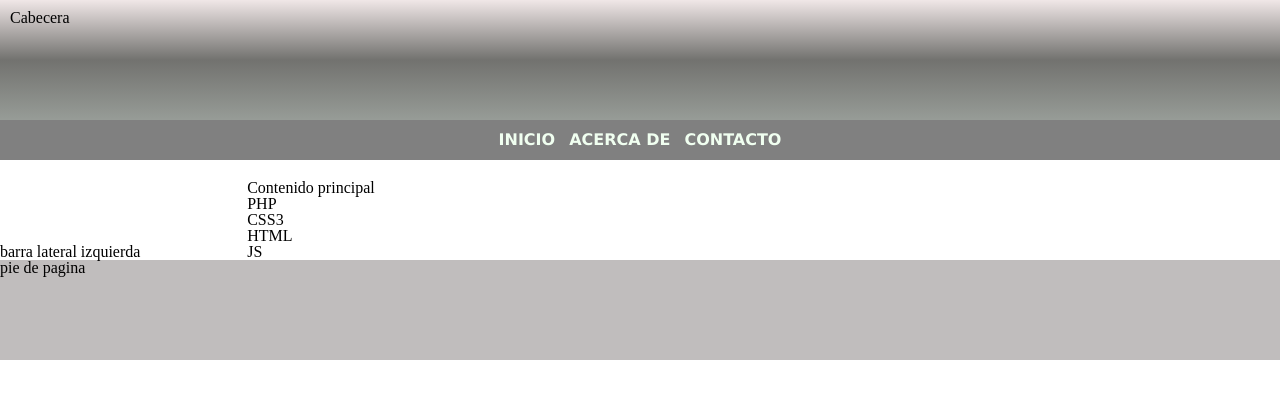
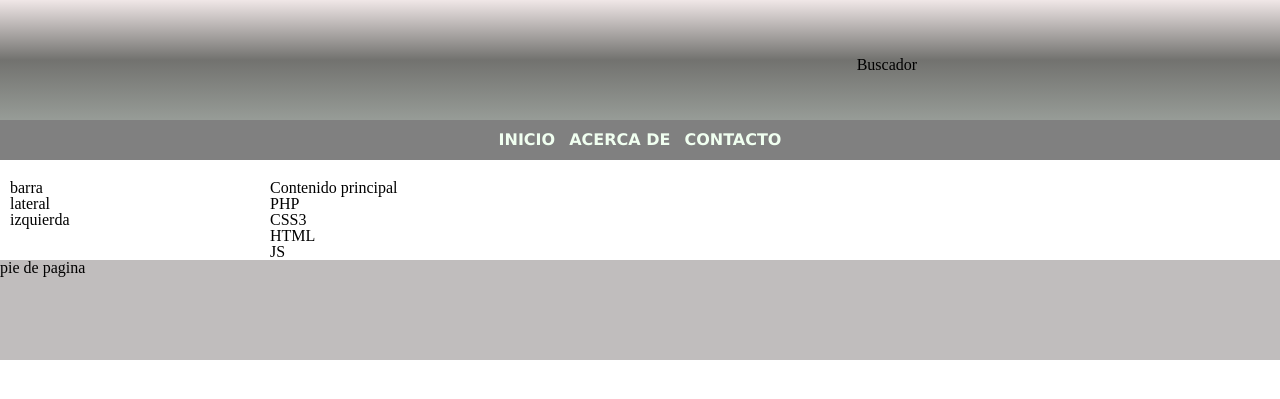
Before and after one commit to segundogaldames/cib-302-3500, a PHP site: page / in a window 1280 px wide. Shown: the top 399 px of the page. Run offline with PHP 8.4, Linux system fonts and the light colour scheme.

Commit message:
Uso de grid css en header y section

```diff
--- a/css/styles.css
+++ b/css/styles.css
@@ -12,6 +12,9 @@ footer{
     background-color: rgb(192, 189, 189);
 }
 header{
+    display: grid;
+    grid-template-columns: repeat(3, 1fr);
+    grid-gap: 10px;
     height: 100px;
     padding: 10px;
     background-image: linear-gradient(rgb(240, 231, 231), rgb(114, 114, 111), rgb(151, 156, 151));;
@@ -40,5 +43,10 @@ nav ul li a:hover{
     background-color: honeydew;
 }
 section{
+    display: grid;
+    grid-template-columns: 1fr 4fr;
+    grid-gap: 10px;
     margin-top: 20px;
+    padding-left: 10px;
+    padding-right: 10px;
 }
--- a/index.html
+++ b/index.html
@@ -11,7 +11,12 @@
 <body>
     <!-- seccion cabecera -->
     <header>
-        Cabecera
+        <div></div>
+        <div></div>
+        <div></div>
+        <div></div>
+        <div></div>
+        <div>Buscador</div>
     </header>
     <!-- seccion navegador -->
     <nav>
```
